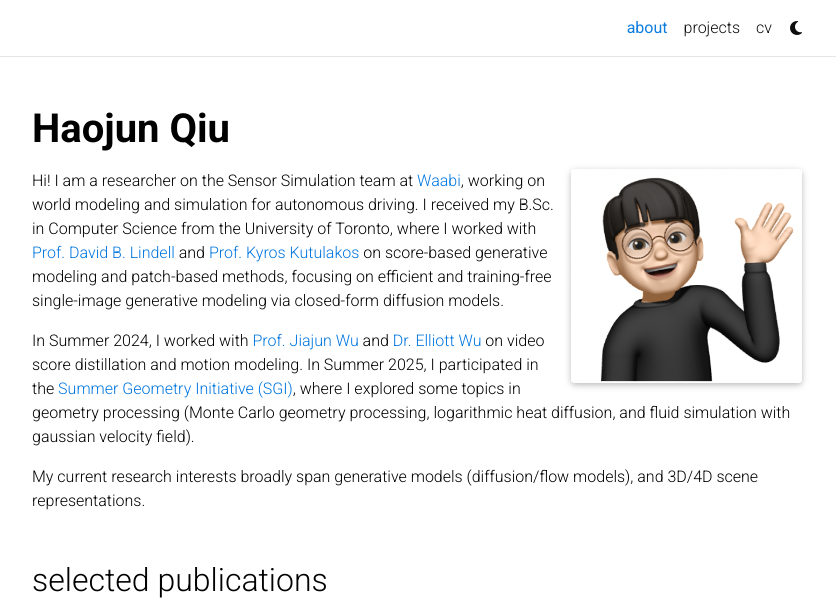
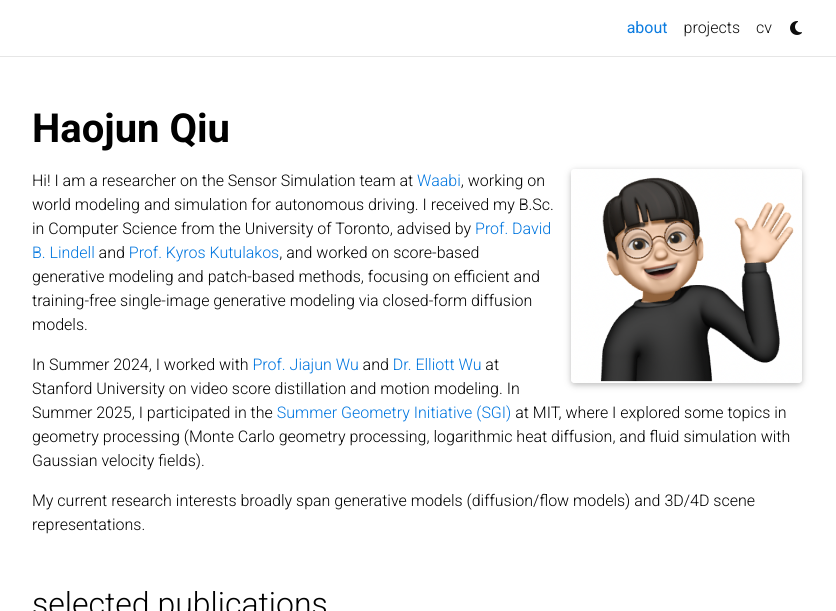
Before and after one commit to haojunqiu/haojunqiu.github.io, a Jekyll site: the page built from _pages/about.md, in a window 1280 px wide, cut to the strip 0-611 px from the top of the page. Shown: the whole strip, without its empty margins (223-1059 px from the left). Built offline with Jekyll 4.4.1, drawn with Linux system fonts in a browser that asks for light colours; comment, search, counter and statistics services are not loaded; a style sheet for code colours, icons or effects is not loaded.

Commit message:
Update about

```diff
--- a/_pages/about.md
+++ b/_pages/about.md
@@ -17,11 +17,11 @@
 social: true  # includes social icons at the bottom of the page
 ---
 
-Hi! I am a researcher on the Sensor Simulation team at [Waabi](https://www.waabi.ai), working on world modeling and simulation for autonomous driving. I received my B.Sc. in Computer Science from the University of Toronto, where I worked with [Prof. David B. Lindell](https://davidlindell.com) and [Prof. Kyros Kutulakos](https://www.cs.toronto.edu/~kyros/) on score-based generative modeling and patch-based methods, focusing on efficient and training-free single-image generative modeling via closed-form diffusion models.
+Hi! I am a researcher on the Sensor Simulation team at [Waabi](https://www.waabi.ai), working on world modeling and simulation for autonomous driving. I received my B.Sc. in Computer Science from the University of Toronto, advised by [Prof. David B. Lindell](https://davidlindell.com) and [Prof. Kyros Kutulakos](https://www.cs.toronto.edu/~kyros/), and worked on score-based generative modeling and patch-based methods, focusing on efficient and training-free single-image generative modeling via closed-form diffusion models.
 
-In Summer 2024, I worked with [Prof. Jiajun Wu](https://jiajunwu.com) and [Dr. Elliott Wu](https://elliottwu.com) on video score distillation and motion modeling. In Summer 2025, I participated in the [Summer Geometry Initiative (SGI)]((https://sgi.mit.edu)), where I explored some topics in geometry processing (Monte Carlo geometry processing, logarithmic heat diffusion, and fluid simulation with gaussian velocity field).
+In Summer 2024, I worked with [Prof. Jiajun Wu](https://jiajunwu.com) and [Dr. Elliott Wu](https://elliottwu.com) at Stanford University on video score distillation and motion modeling. In Summer 2025, I participated in the [Summer Geometry Initiative (SGI)]((https://sgi.mit.edu)) at MIT, where I explored some topics in geometry processing (Monte Carlo geometry processing, logarithmic heat diffusion, and fluid simulation with Gaussian velocity fields).
 
-My current research interests broadly span generative models (diffusion/flow models), and 3D/4D scene representations.
+My current research interests broadly span generative models (diffusion/flow models) and 3D/4D scene representations.
 <!-- I would be excited to chat anything: [harry.qiu@mail.utoronto.ca](mailto:harry.qiu@mail.utoronto.ca) -->
 
 <!-- Tell the world about yourself. Link to your favorite [subreddit](http://reddit.com). You can put a picture in, too. The code is already in, just name your picture `prof_pic.jpg` and put it in the `img/` folder.
```
